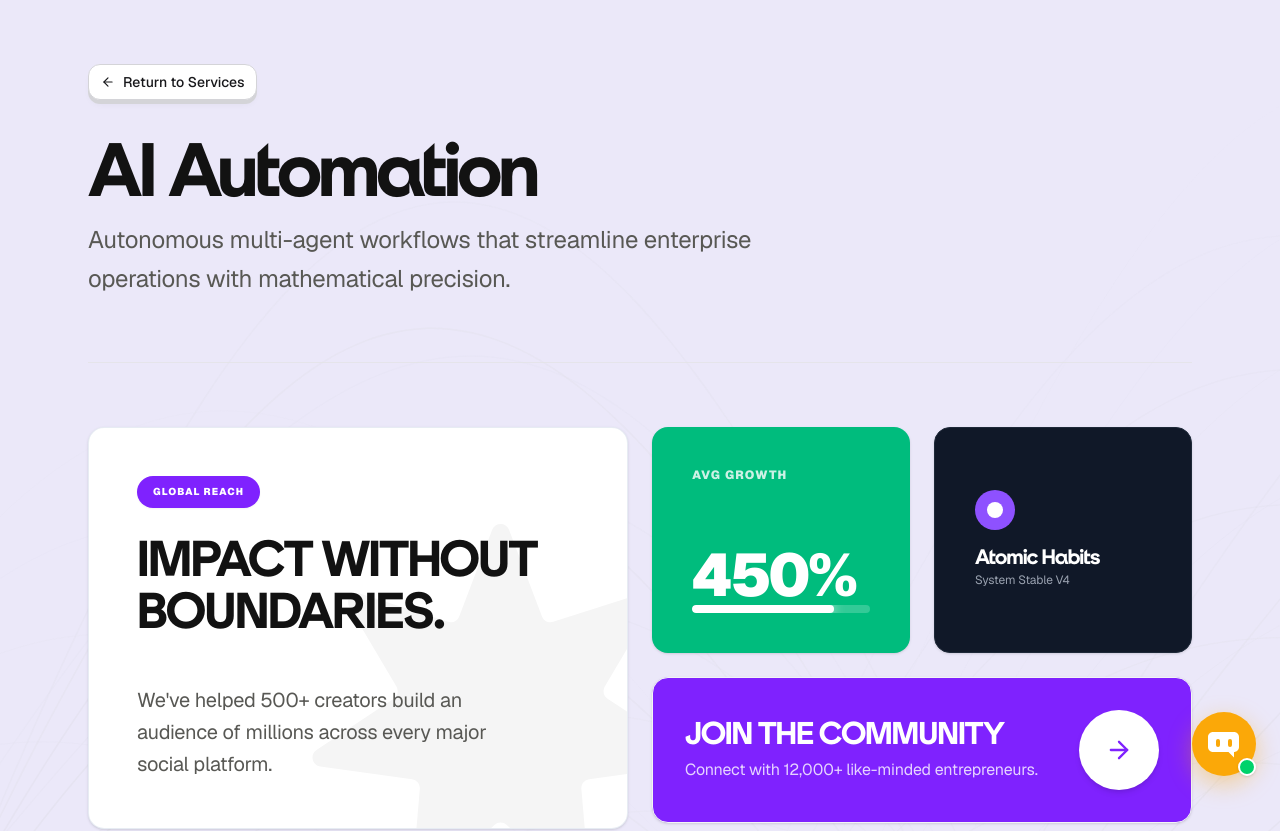
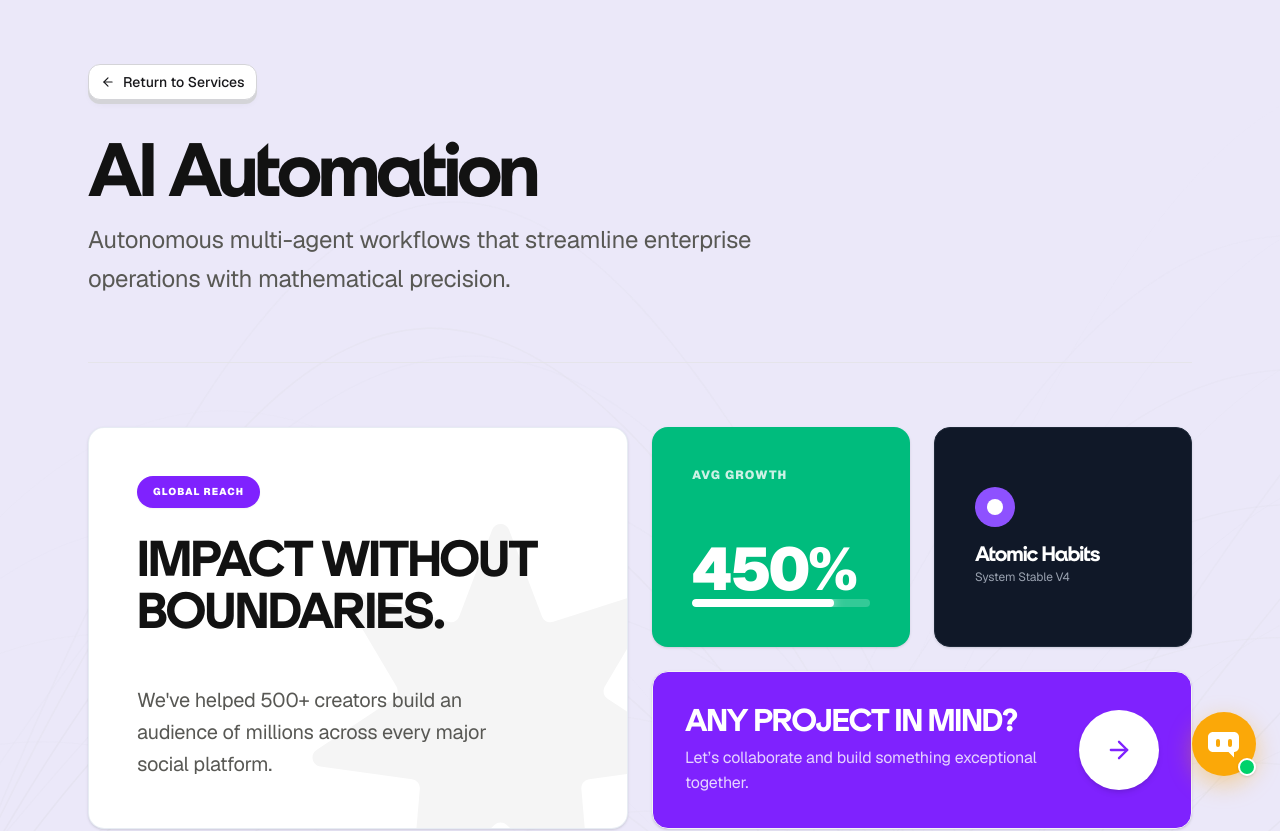
Before and after one commit to AlokMahapatra26/davxsparsh, a Next.js app: page /services/ai-automation in a window 1280 px wide. Shown: the top 831 px of the page. Built offline with nearby package versions, Linux system fonts and the light colour scheme.

Commit message:
style: change Bento CTA card title to Any project in mind?

```diff
--- a/src/components/ui/about-bento.tsx
+++ b/src/components/ui/about-bento.tsx
@@ -75,10 +75,10 @@ export function AboutBento({ className }: AboutBentoProps = {}) {
             <Card className="rounded-2xl p-6 sm:p-8 border border-gray-100 flex flex-col sm:flex-row items-start sm:items-center justify-between gap-6 cursor-pointer bg-violet-600 hover:bg-violet-700 transition-all duration-300 overflow-hidden shadow-sm">
               <div className="space-y-2 relative z-10 transition-colors">
                 <h4 className="text-2xl sm:text-3xl font-black uppercase tracking-tighter !text-white">
-                  Join the community
+                  Any project in mind?
                 </h4>
                 <p className="!text-white/80 text-sm sm:text-base">
-                  Connect with 12,000+ like-minded entrepreneurs.
+                  Let’s collaborate and build something exceptional together.
                 </p>
               </div>
               <div className="size-16 sm:size-20 rounded-full shrink-0 flex items-center justify-center bg-white text-violet-600 group-hover:scale-105 transition-transform duration-300 relative z-10 shadow-md">
```
